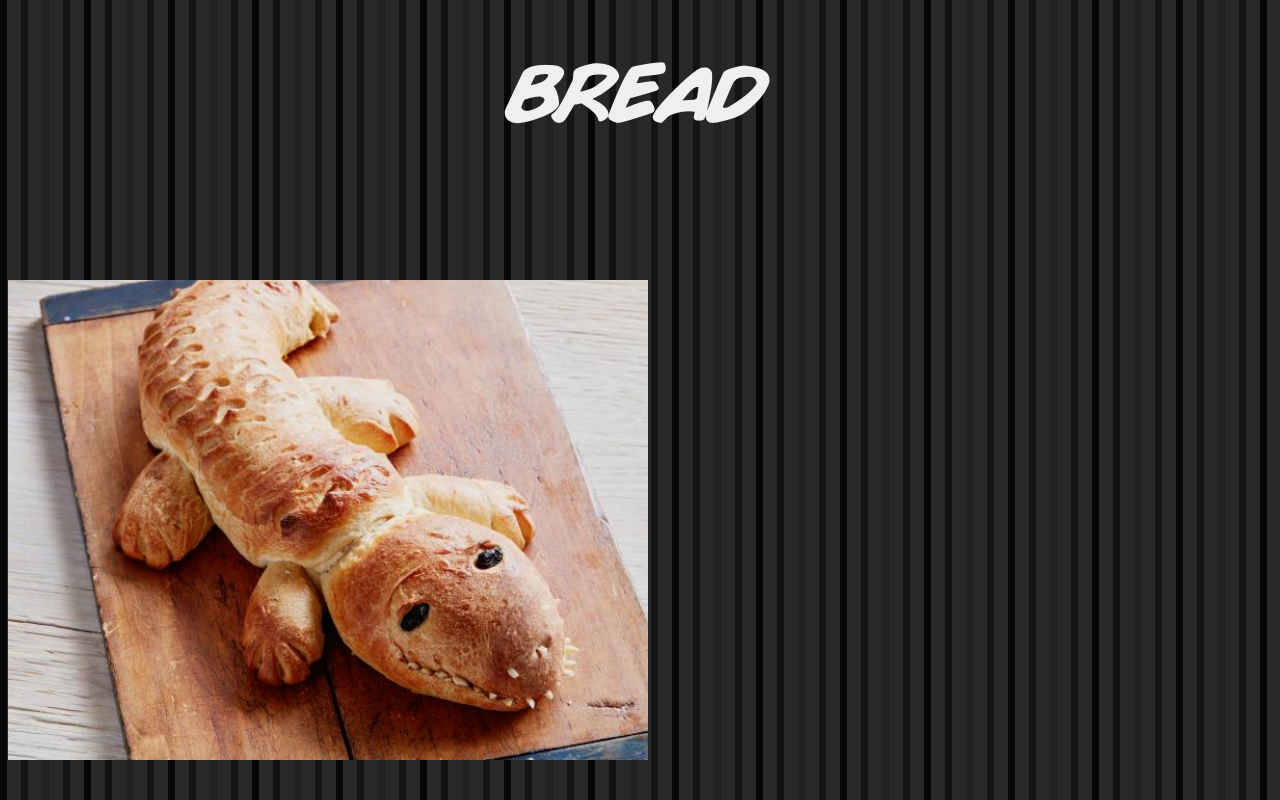
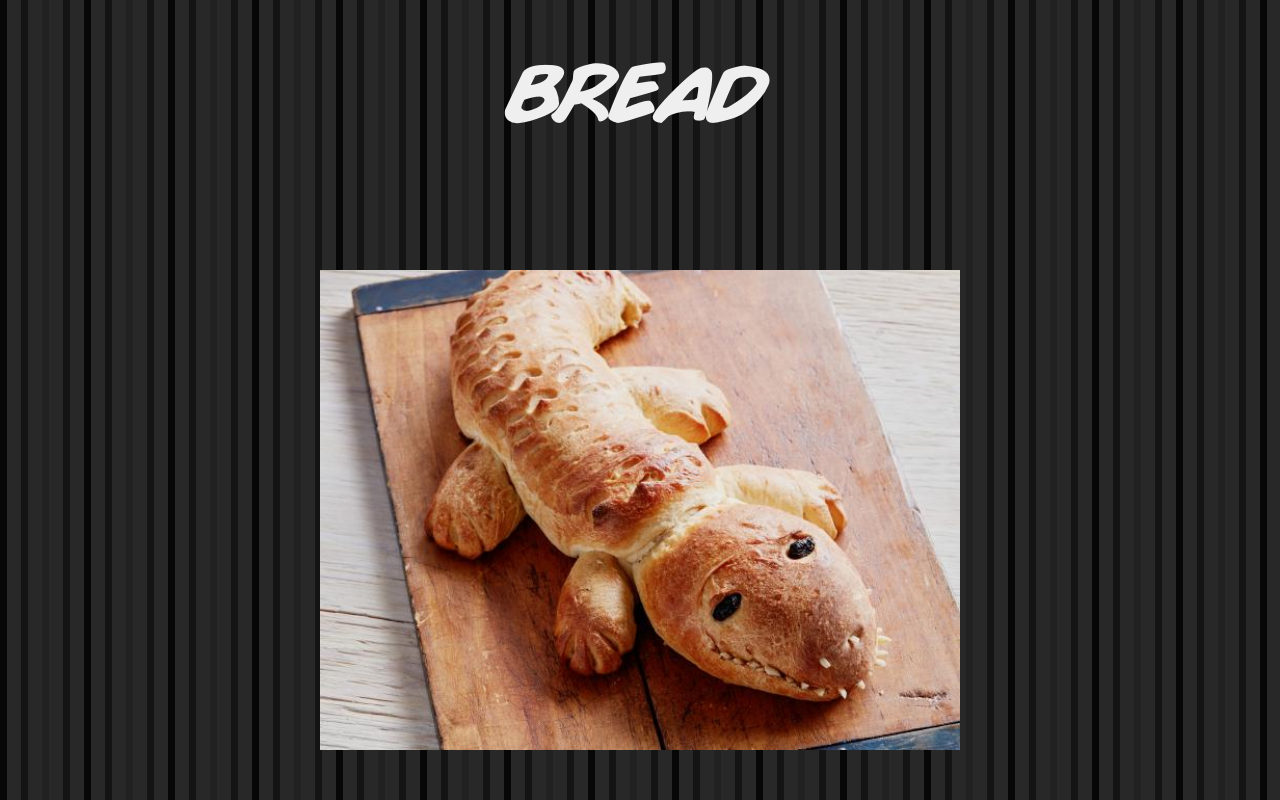
Before and after one commit to asibs121/Comic, a plain HTML site: page secret.html in a window 1280 px wide. Drawn offline with Linux system fonts and the light colour scheme.

Commit message:
new image

```diff
--- a/secret.html
+++ b/secret.html
@@ -21,7 +21,9 @@ a:link {
 <a href="index.html"><img src="images/SecretTitle.png"/></a>
 </div>
 <br>
+<div style="text-align:center; margin-top:-10px; z-index:0;">
 <img src="images/bread.jpeg" height="480"/>
+</div>
 
 <br>
 <br>
```
Also changed, not shown: images/ComicPanel4.jpg (added).
